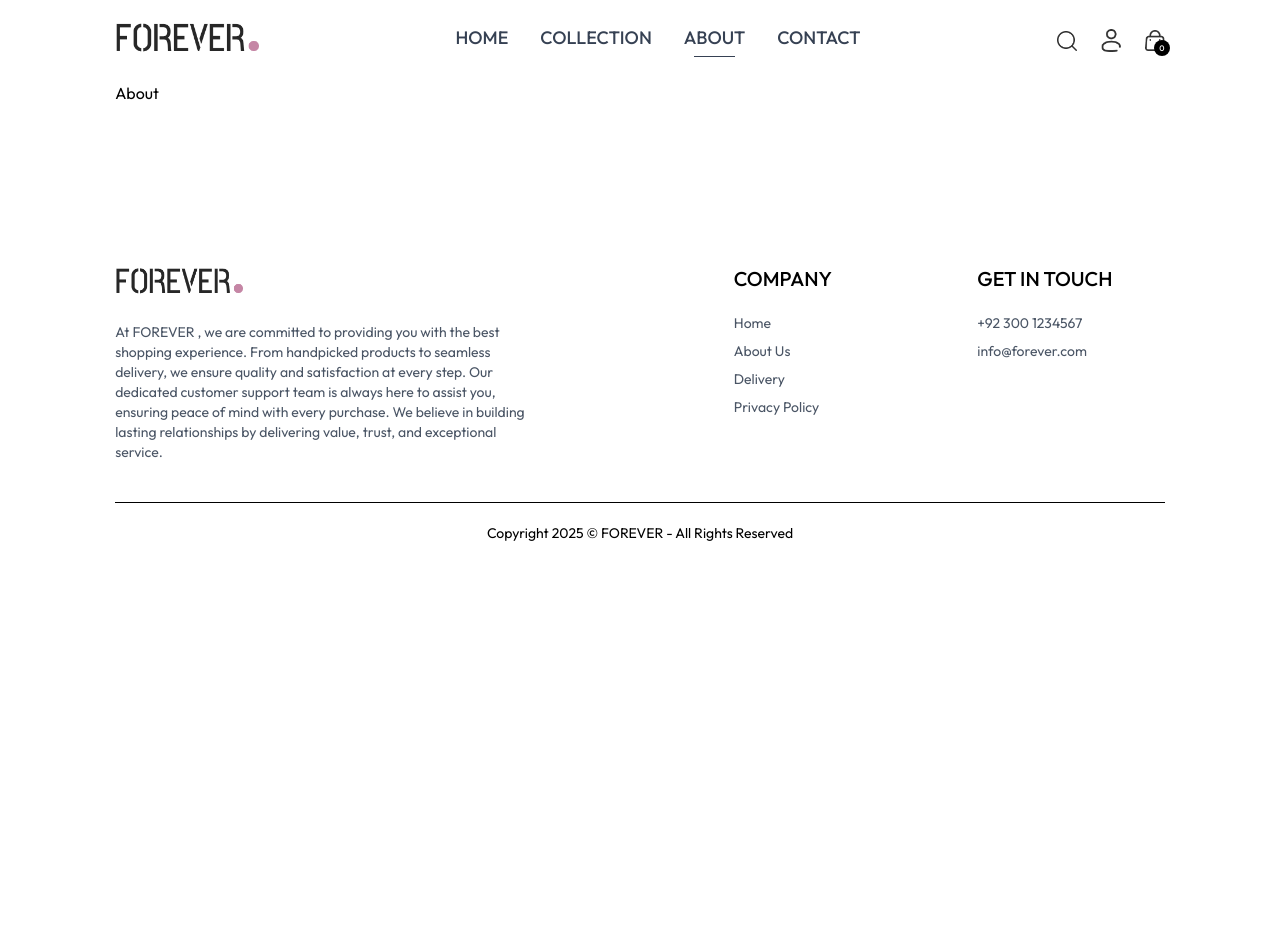
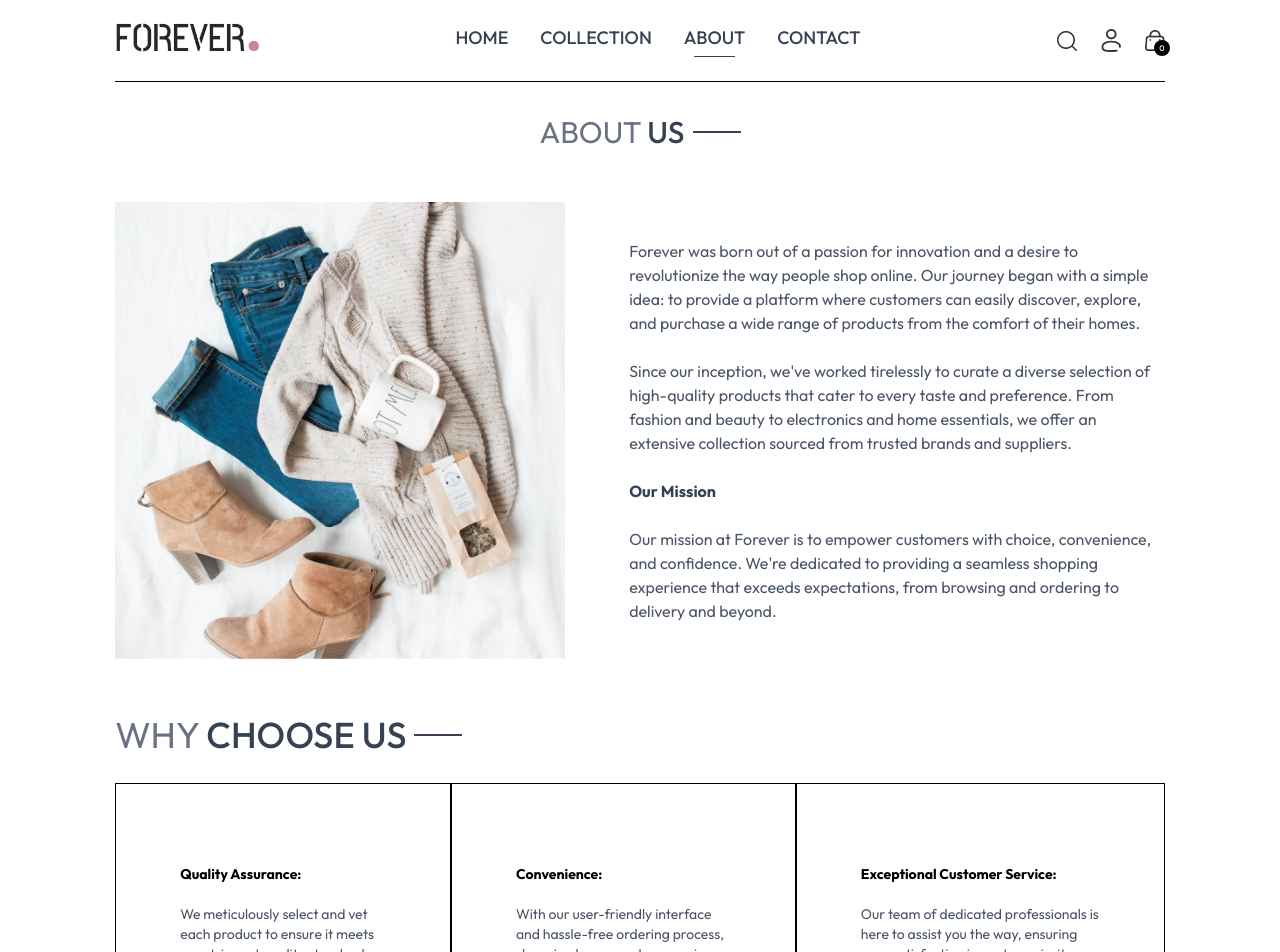
Before and after one commit to Hasnain91/ecomm-app, a React (Vite) app in the folder frontend/: page /about in a window 1280 px wide. Shown: the top 952 px of the page. Before the commit the page ends 800 px from the top, so only its background shows below. Built offline with nearby package versions, Linux system fonts and the light colour scheme.

Commit message:
About Us Page

```diff
--- a/frontend/src/pages/About.jsx
+++ b/frontend/src/pages/About.jsx
@@ -1,7 +1,88 @@
 import React from "react";
+import { assets } from "../assets/assets";
+import Newsletter from "../components/Newsletter";
 
 const About = () => {
-  return <div>About</div>;
+  return (
+    <div>
+      <div className="text-3xl text-center pt-8 border-t">
+        <div className="inline-flex gap-2 items-center mb-3">
+          <p className="text-gray-500">
+            ABOUT <span className="text-gray-700 font-medium">US</span>
+          </p>
+          <p className="w-8 sm:w-12 h-[1.5px] sm:h-[2px] bg-gray-700"></p>
+        </div>
+      </div>
+
+      <div className="my-10 flex flex-col md:flex-row gap-16">
+        <img
+          src={assets.about_img}
+          alt="Image "
+          className="w-full md:w-[450px]"
+        />
+
+        <div className="flex flex-col justify-center gap-6 md:w-2/4 text-gray-600">
+          <p>
+            Forever was born out of a passion for innovation and a desire to
+            revolutionize the way people shop online. Our journey began with a
+            simple idea: to provide a platform where customers can easily
+            discover, explore, and purchase a wide range of products from the
+            comfort of their homes.
+          </p>
+          <p>
+            Since our inception, we've worked tirelessly to curate a diverse
+            selection of high-quality products that cater to every taste and
+            preference. From fashion and beauty to electronics and home
+            essentials, we offer an extensive collection sourced from trusted
+            brands and suppliers.
+          </p>
+
+          <b className="text-gray-700"> Our Mission</b>
+          <p>
+            Our mission at Forever is to empower customers with choice,
+            convenience, and confidence. We're dedicated to providing a seamless
+            shopping experience that exceeds expectations, from browsing and
+            ordering to delivery and beyond.
+          </p>
+        </div>
+      </div>
+
+      <div className="text-4xl py-4">
+        <div className="inline-flex gap-2 items-center mb-3">
+          <p className="text-gray-500">
+            WHY <span className="text-gray-700 font-medium">CHOOSE US</span>
+          </p>
+          <p className="w-8 sm:w-12 h-[1.5px] sm:h-[2px] bg-gray-700"></p>
+        </div>
+      </div>
+
+      <div className="flex flex-col md:flex-row mb-20 text-sm">
+        <div className="border px-10 md:px-16 py-8 sm:py-20 flex flex-col gap-5">
+          <b>Quality Assurance: </b>
+          <p className="text-gray-600">
+            We meticulously select and vet each product to ensure it meets our
+            stringent quality standards.
+          </p>
+        </div>
+        <div className="border px-10 md:px-16 py-8 md:py-20 flex flex-col gap-5">
+          <b>Convenience: </b>
+          <p className="text-gray-600">
+            With our user-friendly interface and hassle-free ordering process,
+            shopping has never been easier.
+          </p>
+        </div>
+        <div className="border px-10 md:px-16 py-8 md:py-20 flex flex-col gap-5">
+          <b>Exceptional Customer Service: </b>
+          <p className="text-gray-600">
+            Our team of dedicated professionals is here to assist you the way,
+            ensuring your satisfaction is our top priority.
+          </p>
+        </div>
+      </div>
+
+      <Newsletter />
+    </div>
+  );
 };
 
 export default About;
```
